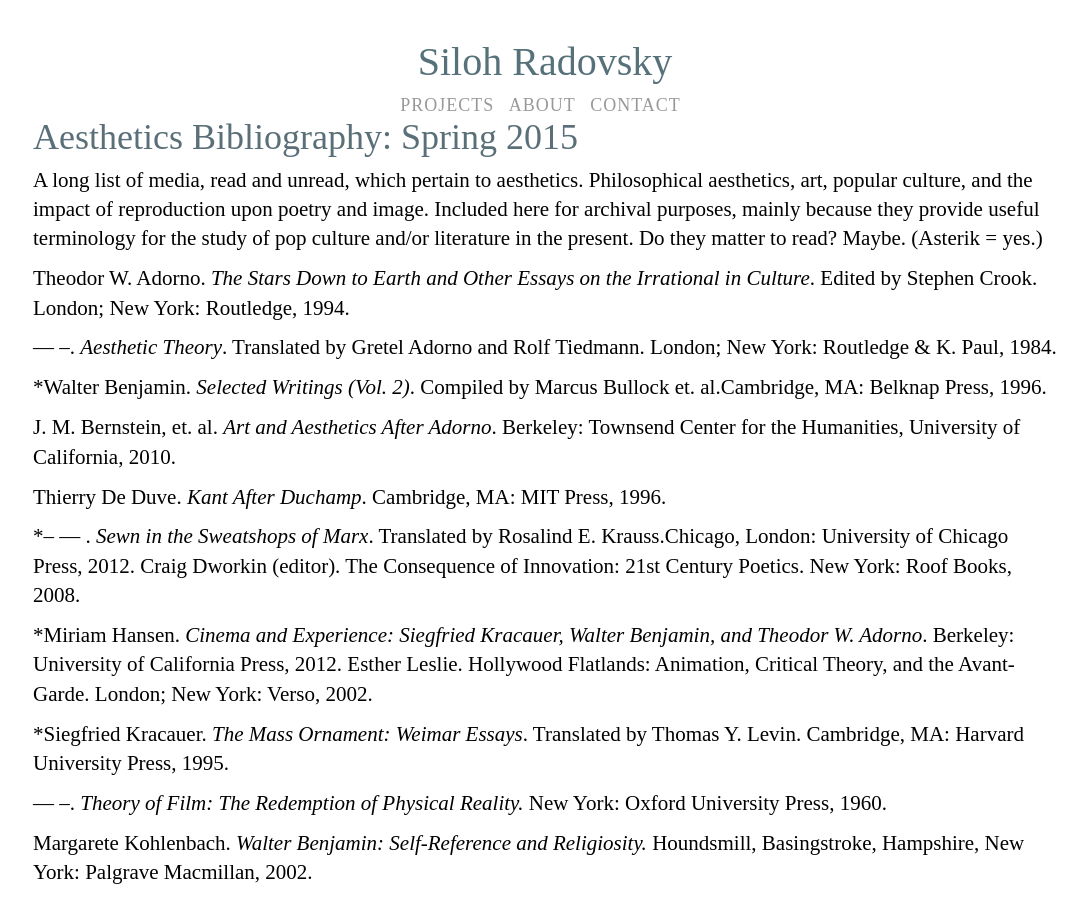
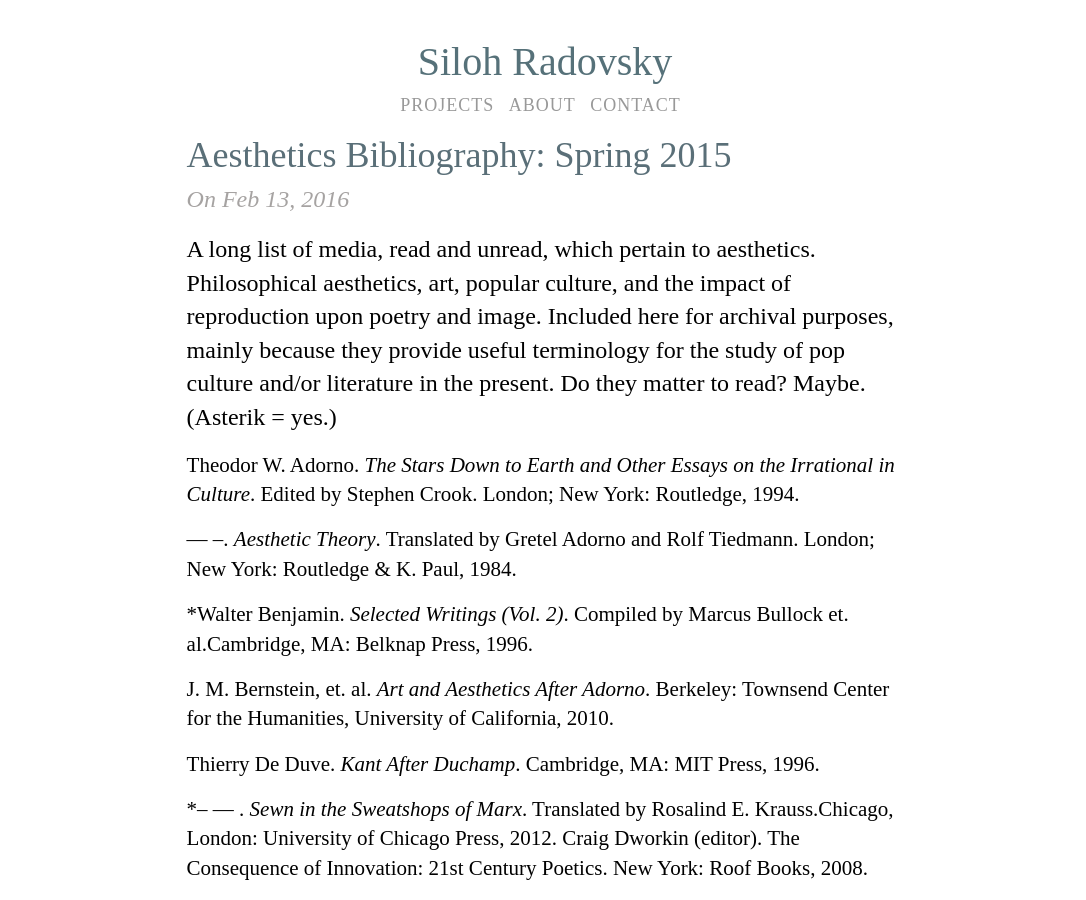
Before and after one commit to tinykite/siloh-radovsky, a Jekyll site: the page built from _posts/2016-02-13-aestheticsbibliography.md, in a window 1280 px wide and 900 px high. Shown: the whole window, without its empty margins (95-1181 px from the left). Built offline with Jekyll 4.4.1, drawn with Linux system fonts in a browser that asks for light colours; some of the changed text lies outside the part shown.

Commit message:
Migrated post layout to post.html include

```diff
--- a/_layouts/post.html
+++ b/_layouts/post.html
@@ -1,10 +1,4 @@
 ---
 layout: default
 ---
-<article>
-    <h1 class="article-title">{{ page.title }}</h1>
-	{% if page.lead_image %}
-		<img src="{{ page.lead_image }}">
-	{% endif %}
-    	{{ content }}
- </article>
+{% include post.html post=page %}
```
